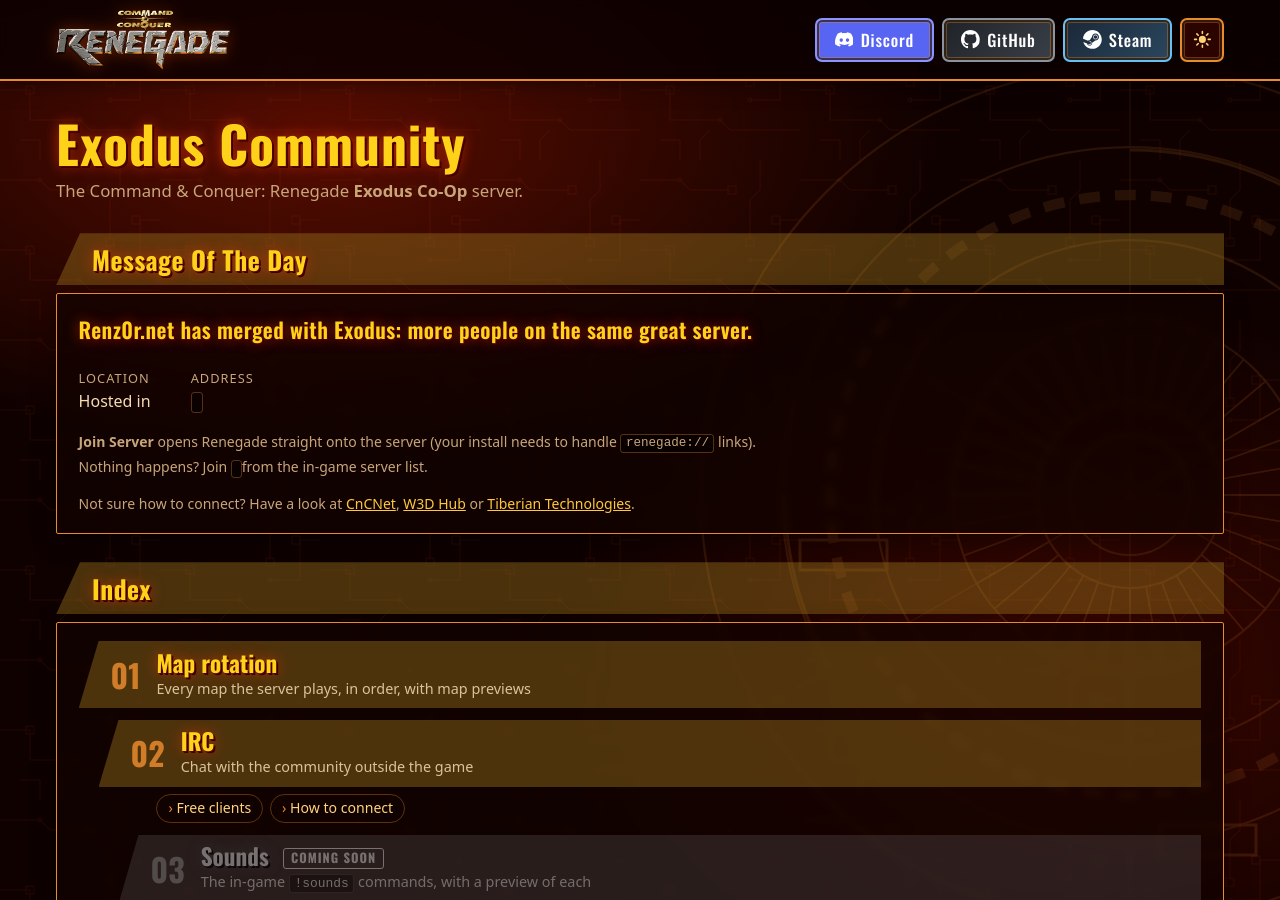
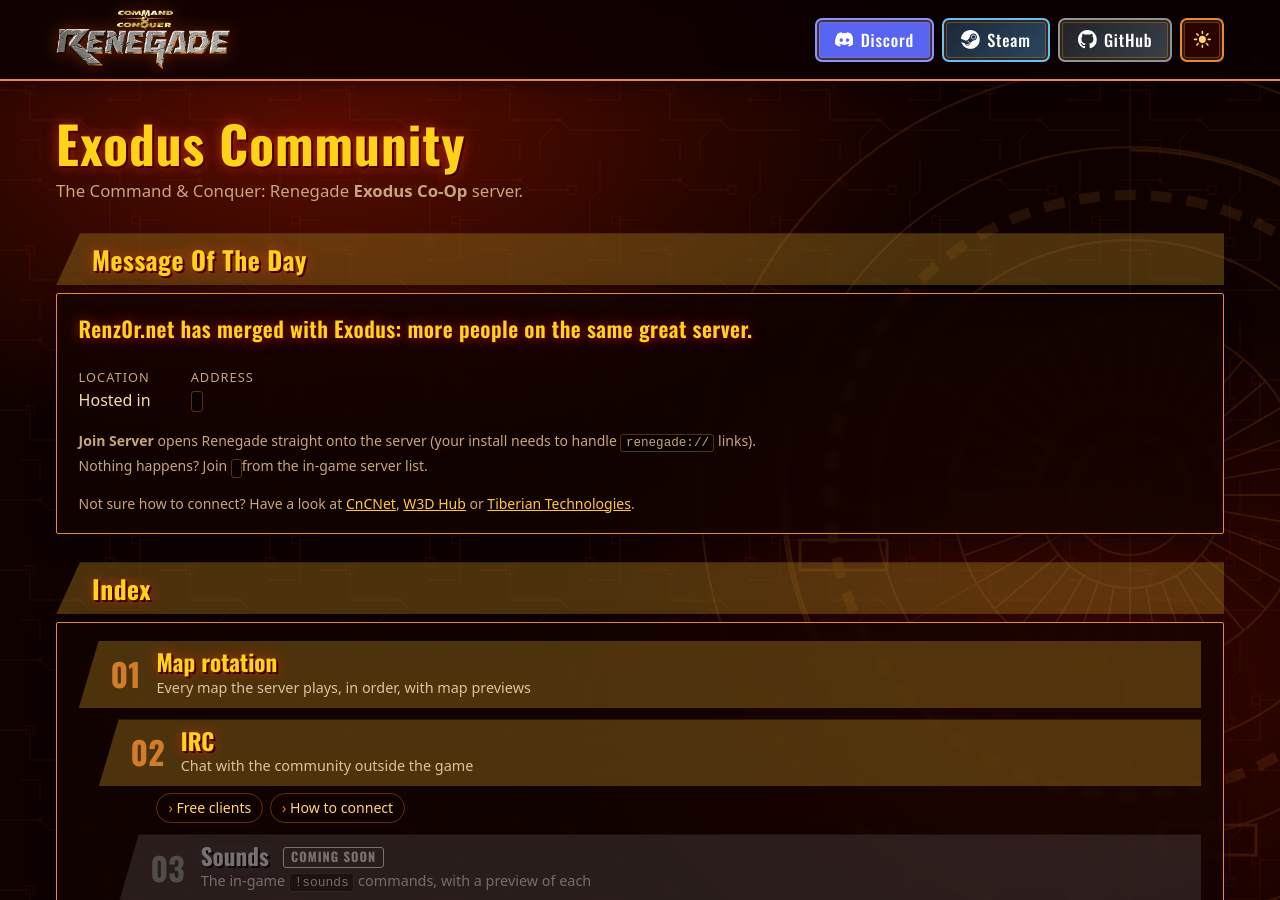
Before and after one commit to cnc-exoduscommunity/cnc-exoduscommunity.github.io, a Jekyll site: the page built from index.html, in a window 1280 px wide and 900 px high. Built offline with Jekyll 4.4.1, drawn with Linux system fonts in a browser that asks for light colours.

Commit message:
Move the GitHub button to the right of Steam

```diff
--- a/_layouts/default.html
+++ b/_layouts/default.html
@@ -72,16 +72,16 @@
           Discord
         </a>
         {%- endif %}
+        {%- if site.steam_url %}
+        <a class="btn btn-steam" href="{{ site.steam_url }}">
+          {% include steam-icon.svg %}
+          Steam
+        </a>
+        {%- endif %}
         {%- if site.repository %}
         <a class="btn btn-github" href="https://github.com/{{ site.repository }}" title="This site's code on GitHub">
           {% include github-icon.svg %}
           GitHub
-        </a>
-        {%- endif %}
-        {%- if site.steam_url %}
-        <a class="btn btn-steam" href="{{ site.steam_url }}">
-          {% include steam-icon.svg %}
-          Steam
         </a>
         {%- endif %}
         <button class="btn btn-icon theme-toggle" type="button" aria-label="Switch to light theme" title="Switch theme">
```
Also changed, not shown: README.md.
